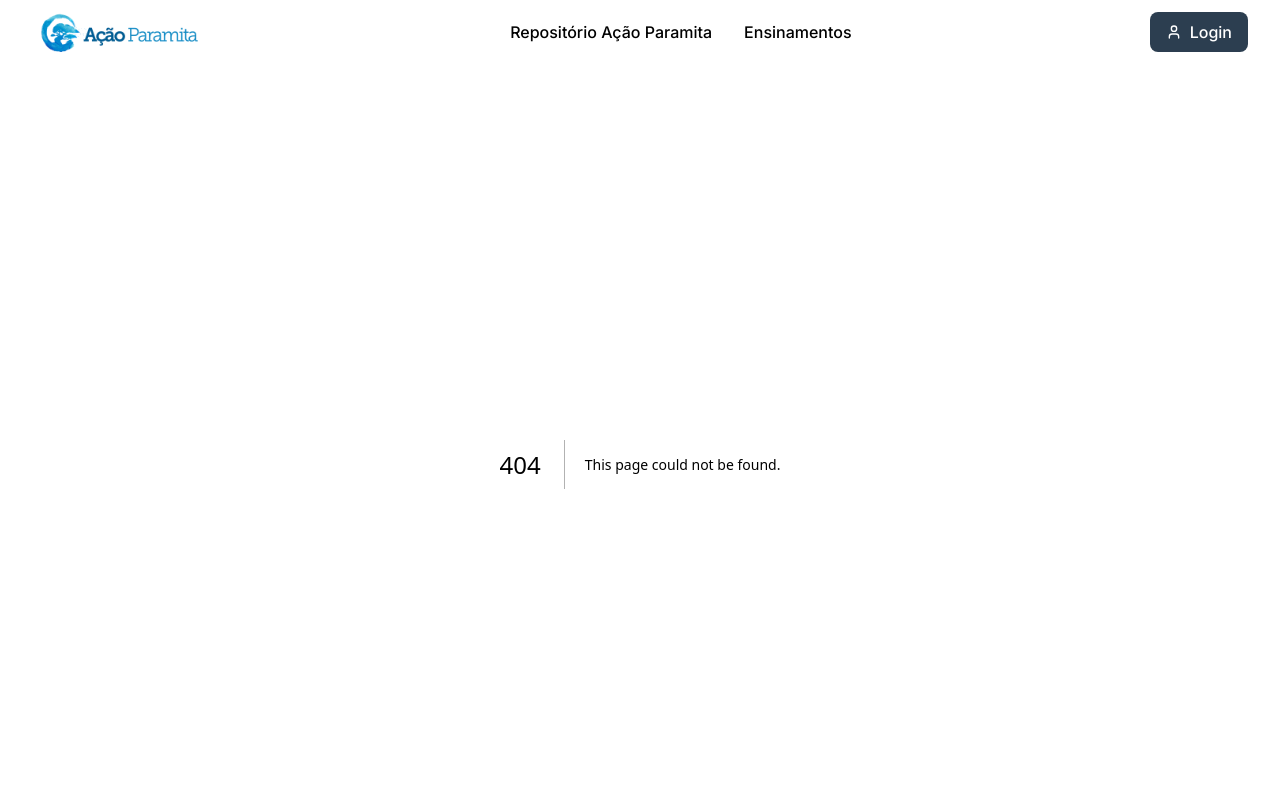
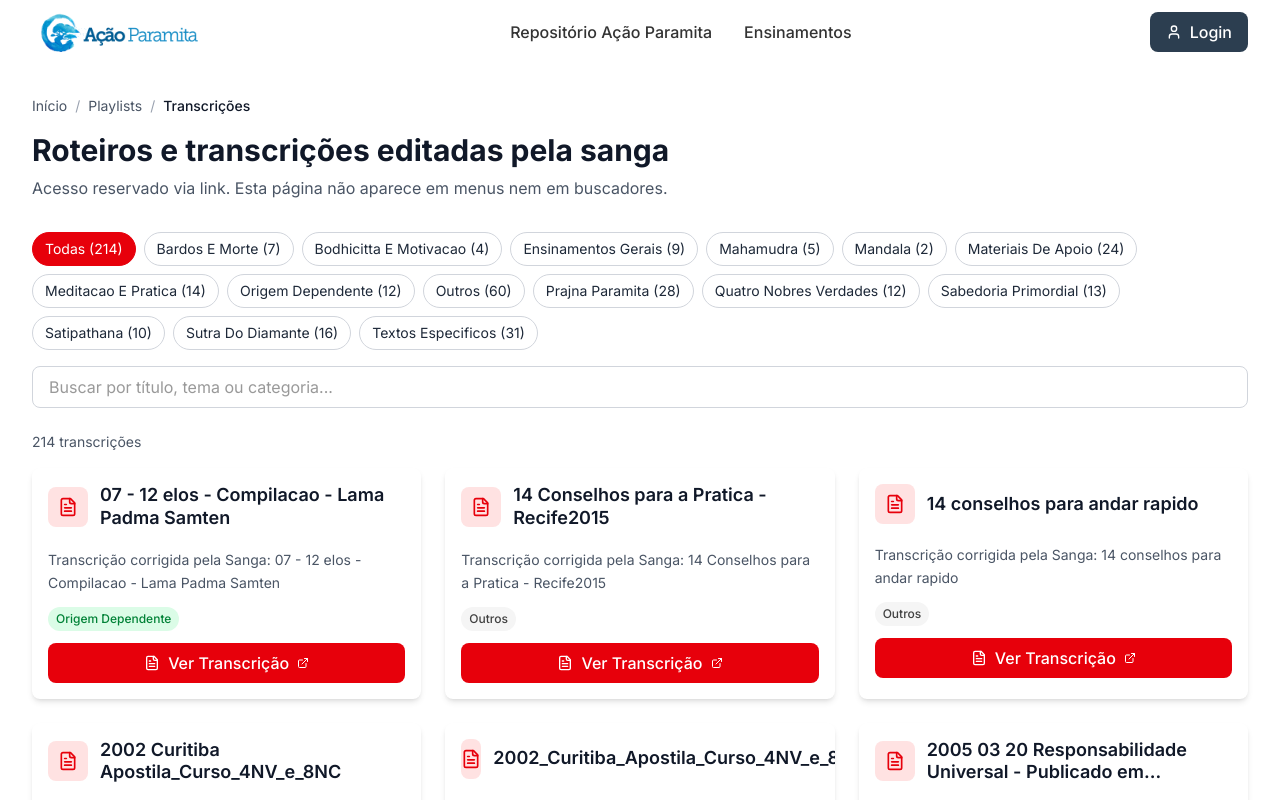
Before and after one commit to menegattb/repositoriolama, a Next.js app: page /transcricoes in a window 1280 px wide. Before the commit this address had no page. Shown: the top 800 px of the page. Built offline with nearby package versions, Linux system fonts and the light colour scheme.

Commit message:
página oculta de transcrições: busca, filtros por categoria e breadcrumb (sem PDFs no git)

```diff
--- /dev/null
+++ b/src/app/transcricoes/TranscricoesClient.tsx
@@ -0,0 +1,109 @@
+"use client";
+
+import React from "react";
+import TranscriptCard from "@/components/TranscriptCard";
+import { Transcript } from "@/data/transcriptsData";
+
+interface TranscricoesClientProps {
+  transcripts: Transcript[];
+}
+
+export default function TranscricoesClient({ transcripts }: TranscricoesClientProps) {
+  const [query, setQuery] = React.useState("");
+  const [categoryFilter, setCategoryFilter] = React.useState("");
+
+  const categories = React.useMemo(() => {
+    const counter = new Map<string, number>();
+    for (const t of transcripts) {
+      for (const c of t.categories || []) {
+        counter.set(c, (counter.get(c) || 0) + 1);
+      }
+    }
+    return Array.from(counter.entries())
+      .map(([slug, count]) => ({ slug, count, name: slug.split('-').map(w => w.charAt(0).toUpperCase() + w.slice(1)).join(' ') }))
+      .sort((a, b) => a.name.localeCompare(b.name));
+  }, [transcripts]);
+
+  const filtered = React.useMemo(() => {
+    const q = query.trim().toLowerCase();
+    return transcripts.filter(t => {
+      const matchesCategory = !categoryFilter || (t.categories || []).includes(categoryFilter);
+      if (!q) return matchesCategory;
+      const inTitle = t.title.toLowerCase().includes(q);
+      const inPreview = (t.preview || "").toLowerCase().includes(q);
+      const inCategories = (t.categories || []).some(c => c.toLowerCase().includes(q));
+      const matchesQuery = inTitle || inPreview || inCategories;
+      return matchesQuery && matchesCategory;
+    });
+  }, [query, categoryFilter, transcripts]);
+
+  return (
+    <div>
+      {/* Category chips */}
+      {categories.length > 0 && (
+        <div className="mb-4 flex flex-wrap gap-2">
+          <button
+            type="button"
+            onClick={() => setCategoryFilter("")}
+            className={`px-3 py-1.5 rounded-full text-sm border transition-colors ${
+              categoryFilter === "" ? "bg-red-600 text-white border-red-600" : "bg-white text-gray-800 border-gray-300 hover:bg-gray-100"
+            }`}
+          >
+            Todas ({transcripts.length})
+          </button>
+          {categories.map(cat => (
+            <button
+              key={cat.slug}
+              type="button"
+              onClick={() => setCategoryFilter(prev => prev === cat.slug ? "" : cat.slug)}
+              className={`px-3 py-1.5 rounded-full text-sm border transition-colors ${
+                categoryFilter === cat.slug ? "bg-red-600 text-white border-red-600" : "bg-white text-gray-800 border-gray-300 hover:bg-gray-100"
+              }`}
+              title={`${cat.name}`}
+            >
+              {cat.name} ({cat.count})
+            </button>
+          ))}
+        </div>
+      )}
+
+      <div className="mb-6 flex items-center gap-3">
+        <input
+          type="text"
+          value={query}
+          onChange={(e) => setQuery(e.target.value)}
+          placeholder="Buscar por título, tema ou categoria..."
+          className="w-full px-4 py-2 border border-gray-300 rounded-lg focus:ring-2 focus:ring-red-500 focus:border-transparent"
+        />
+        {query && (
+          <button
+            onClick={() => setQuery("")}
+            className="px-3 py-2 text-sm border border-gray-300 rounded-lg text-gray-700 hover:bg-gray-100"
+          >
+            Limpar
+          </button>
+        )}
+      </div>
+
+      <p className="text-sm text-gray-600 mb-4">
+        {filtered.length} {filtered.length === 1 ? "transcrição" : "transcrições"}
+      </p>
+
+      {filtered.length > 0 ? (
+        <div className="grid grid-cols-1 md:grid-cols-2 lg:grid-cols-3 gap-6">
+          {filtered.map((transcript) => (
+            <TranscriptCard key={transcript.id} transcript={transcript} />
+          ))}
+        </div>
+      ) : (
+        <div className="text-center py-12">
+          <div className="w-24 h-24 bg-gray-200 rounded-full flex items-center justify-center mx-auto mb-4" />
+          <h3 className="text-xl font-semibold text-gray-900 mb-2">
+            Nenhuma transcrição encontrada
+          </h3>
+          <p className="text-gray-600">Tente ajustar seus termos de busca.</p>
+        </div>
+      )}
+    </div>
+  );
+}
--- /dev/null
+++ b/src/app/transcricoes/page.tsx
@@ -0,0 +1,58 @@
+import React from "react";
+import { transcripts } from "@/data/transcriptsData";
+import TranscricoesClient from "./TranscricoesClient";
+import Link from "next/link";
+
+export const metadata = {
+  title: "Roteiros e transcrições editadas pela sanga",
+  description: "Coleção completa de transcrições corrigidas (acesso por link)",
+  robots: {
+    index: false,
+    follow: false,
+    googleBot: {
+      index: false,
+      follow: false,
+      noimageindex: true,
+    },
+  },
+};
+
+export default function TranscricoesPage() {
+  return (
+    <main className="max-w-7xl mx-auto px-4 sm:px-6 lg:px-8 py-8">
+      {/* Breadcrumb */}
+      <nav className="mb-4 text-sm text-gray-600" aria-label="Breadcrumb">
+        <ol className="flex items-center gap-2">
+          <li>
+            <Link href="/" className="hover:text-gray-900">Início</Link>
+          </li>
+          <li className="text-gray-400">/</li>
+          <li>
+            <Link href="/playlists" className="hover:text-gray-900">Playlists</Link>
+          </li>
+          <li className="text-gray-400">/</li>
+          <li className="text-gray-900 font-medium">Transcrições</li>
+        </ol>
+      </nav>
+
+      <div className="mb-8">
+        <h1 className="text-3xl font-bold text-gray-900">
+        Roteiros e transcrições editadas pela sanga
+        </h1>
+        <p className="mt-2 text-gray-600">Acesso reservado via link. Esta página não aparece em menus nem em buscadores.</p>
+      </div>
+
+      {transcripts.length > 0 ? (
+        <TranscricoesClient transcripts={transcripts} />
+      ) : (
+        <div className="text-center py-12">
+          <div className="w-24 h-24 bg-gray-200 rounded-full flex items-center justify-center mx-auto mb-4" />
+          <h3 className="text-xl font-semibold text-gray-900 mb-2">
+            Nenhuma transcrição disponível
+          </h3>
+          <p className="text-gray-600">Tente novamente mais tarde.</p>
+        </div>
+      )}
+    </main>
+  );
+}
--- a/src/components/TranscriptCard.tsx
+++ b/src/components/TranscriptCard.tsx
@@ -1,3 +1,5 @@
+"use client";
+
 import { FileText, ExternalLink } from 'lucide-react';
 import { Transcript } from '@/data/transcriptsData';
 
@@ -6,9 +8,6 @@ interface TranscriptCardProps {
 }
 
 export default function TranscriptCard({ transcript }: TranscriptCardProps) {
-  const handleOpenPDF = () => {
-    window.open(transcript.url, '_blank');
-  };
 
   // Cores para diferentes categorias
   const getCategoryColor = (category: string) => {
@@ -78,14 +77,16 @@ export default function TranscriptCard({ transcript }: TranscriptCardProps) {
 
       {/* Footer com botão */}
       <div className="px-4 pb-4">
-        <button
-          onClick={handleOpenPDF}
-          className="w-full flex items-center justify-center gap-2 bg-red-600 hover:bg-red-700 text-white px-4 py-2 rounded-lg font-medium transition-colors duration-200"
+        <a
+          href={transcript.url}
+          target="_blank"
+          rel="noopener noreferrer"
+          className="w-full inline-flex items-center justify-center gap-2 bg-red-600 hover:bg-red-700 text-white px-4 py-2 rounded-lg font-medium transition-colors duration-200"
         >
           <FileText className="w-4 h-4" />
           Ver Transcrição
           <ExternalLink className="w-3 h-3" />
-        </button>
+        </a>
       </div>
     </div>
   );
```
Also changed, not shown: 1 other file (tests, documents, lock files or other folders).
